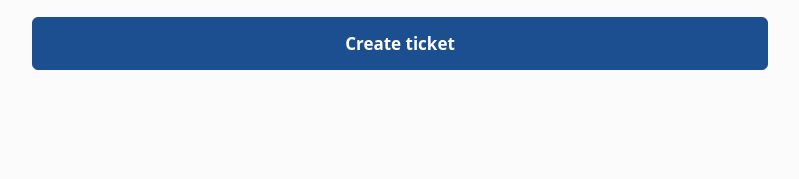
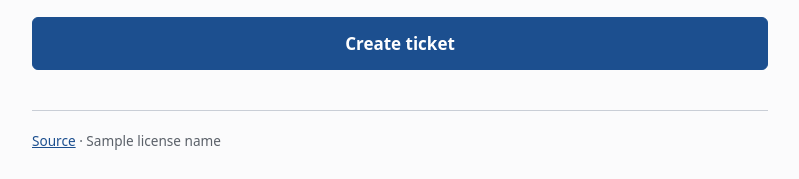
Before and after one commit to IamMrCupp/benchhud-intake, a Python web app: template src/intake/templates/intake.html in a window 1280 px wide. Shown: the part 1606-1785 px from the top of the page, without its empty margins (240-1039 px from the left). Before the commit the page ends 1676 px from the top, so only its background shows below. Run offline with Jinja, Linux system fonts and the light colour scheme; the template is opened without the code that fills it: most values are stand-ins (such as "Sample title", 1, 10 or a date in 2020).

Commit message:
feat(app): show a Source link in the footer of every page
Signed-off-by: Aaron Cupp <mrcupp@mrcupp.com>

```diff
--- a/src/intake/templates/base.html
+++ b/src/intake/templates/base.html
@@ -151,6 +151,22 @@
       .empty { color: var(--muted); }
       .timestamps { color: var(--muted); font-size: 0.85rem; margin-top: 2rem; }
 
+      /* Where the code lives. Small and out of the way, but the link is still
+         a full-height finger target. */
+      footer {
+        max-width: 46rem;
+        margin: 2.5rem auto 0;
+        padding-top: 0.5rem;
+        border-top: 1px solid var(--line);
+        color: var(--muted);
+        font-size: 0.85rem;
+      }
+      footer a {
+        display: inline-block;
+        min-height: var(--touch);
+        line-height: var(--touch);
+      }
+
       @media (prefers-color-scheme: dark) {
         :root {
           --ink: #e9ecf1; --muted: #9aa3ad; --line: #3a414b;
@@ -175,5 +191,12 @@
     <main>
       {% block content %}{% endblock %}
     </main>
+    {# AGPL section 13: the offer of source, on every page and before sign-in.
+       The link and the licence name only — never anything from a ticket.
+       noreferrer so the address of a ticket page isn't handed to the host. #}
+    <footer>
+      <a href="{{ source_url }}" target="_blank" rel="noopener noreferrer">Source</a>
+      · {{ license_name }}
+    </footer>
   </body>
 </html>
```
Also changed, not shown: src/intake/app.py (+27 -0 lines), tests/test_source_link.py (added, +128 -0 lines), README.md.
